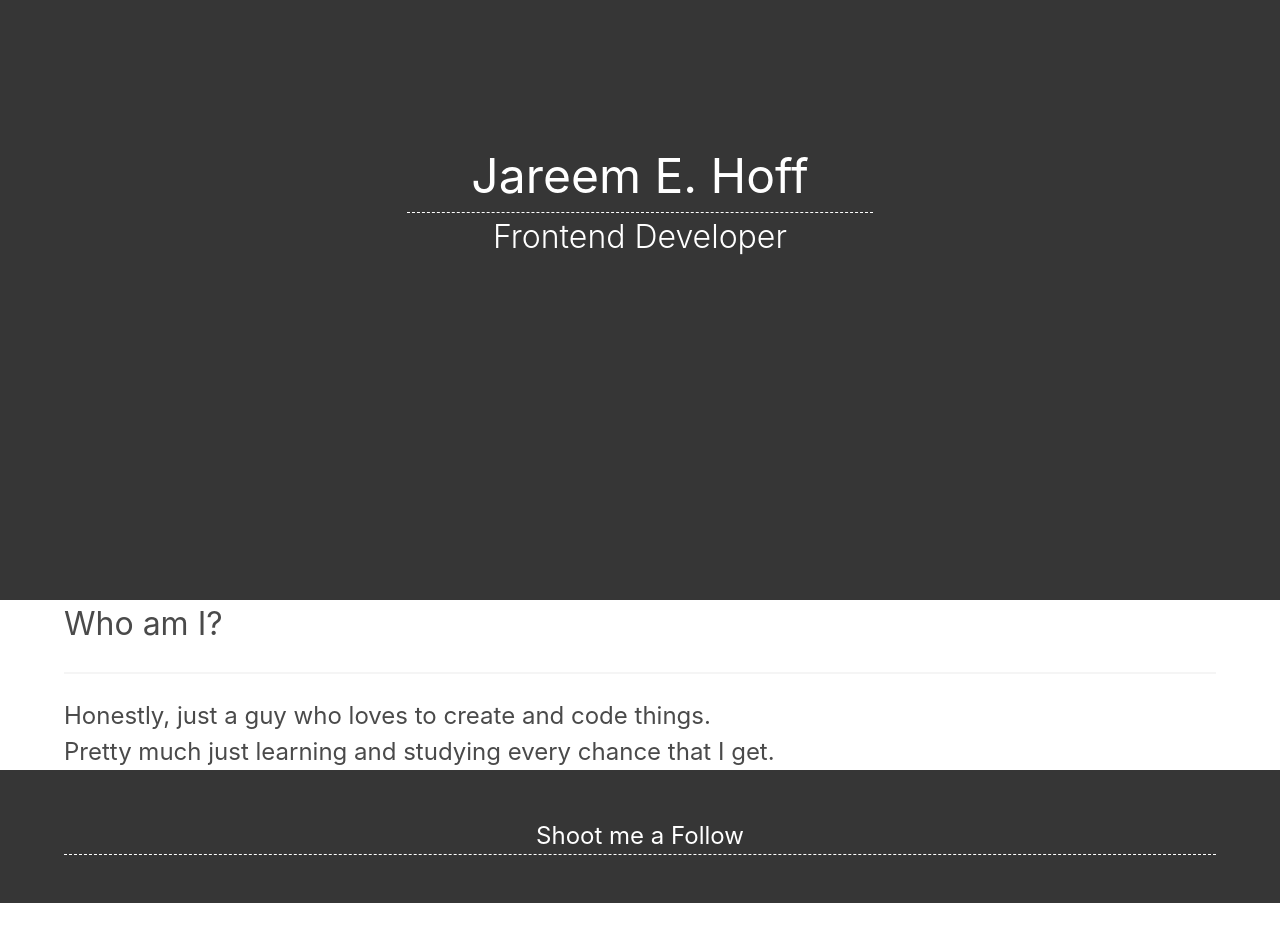
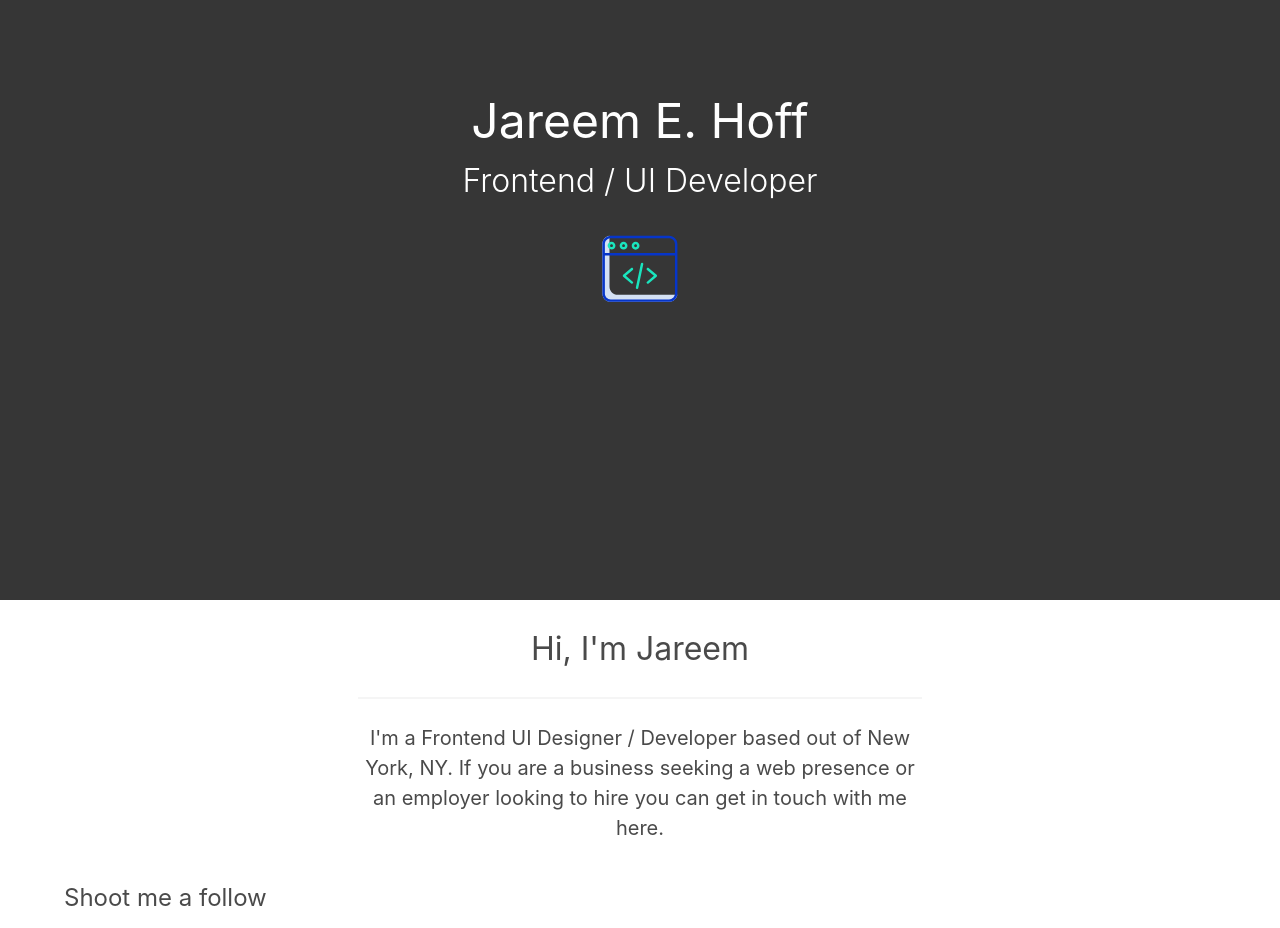
Before and after one commit to 12jihan/portfo, an Angular app: page /home in a window 1280 px wide. Shown: the part 200-1128 px from the top of the page. Before the commit the page ends 1103 px from the top, so only its background shows below. Built offline with nearby package versions, Linux system fonts and the light colour scheme.

Commit message:
THIS THE EARLY MORNING COMMIT

```diff
--- a/src/app/components/homepage/homepage.component.html
+++ b/src/app/components/homepage/homepage.component.html
@@ -1,21 +1,28 @@
-<div class="hero is-fullheight is-dark">
+<section>
+  <div class="hero is-fullheight is-dark">
     <div class="hero-body">
       <div class="container has-text-centered">
-        <div class="columns is-centered">
+        <div class="columns is-multiline">
 
-          <div class="column is-5">
+
+          <div class="column is-12">
             <h1 class="is-size-1 has-text-weight-normal has-text-centereds">Jareem E. Hoff</h1>
 
             <!--
               Use type js to make this do some funky stuff
             -->
-            <h2 class="is-size-3 has-text-weight-light">Frontend Developer</h2>
+            <h2 class="is-size-3 has-text-weight-light">Frontend / UI Developer</h2>
+          </div>
+
+          <div class="column is-12 ui-icon">
+            <img src="../../../assets/icons/web-programming.svg" style="height: auto; width: 80px;">
           </div>
 
         </div>
       </div>
     </div>
   </div>
+</section>
 
 <!--
   come back to this when you're ready to fix it ... mnaybe put it in it's own component
@@ -30,23 +37,25 @@
 
 </div> -->
 
-<div class="container">
+<section class="mtb-1 container">
+  <div class="columns is-multiline is-centered">
+
+    <div class="column is-6 has-text-centered">
+      <h1 class="is-size-3">Hi, I'm Jareem</h1>
+      <hr>
+      <p class="is-size-5">I'm a Frontend UI Designer / Developer based out of New York, NY. If you are a business
+        seeking a web presence or an employer looking to hire you can get in touch with me here.</p>
+    </div>
+
+  </div>
+</section>
+
+<section class="container">
   <div class="columns is-multiline">
 
     <div class="column is-12">
-      <h1 class="is-size-3">Who am I?</h1>
-      <hr>
-      <p class="is-size-4">Honestly, just a guy who loves to create and code things.</p>
-      <p class="is-size-4">Pretty much just learning and studying every chance that I get.</p>
+      <p class="is-size-4">Shoot me a follow</p>
     </div>
 
   </div>
-</div>
-
-<div class="hero is-dark">
-  <div class="hero-body">
-    <div class="container has-text-centered">
-      <h1 class="is-size-4">Shoot me a Follow</h1>
-    </div>
-  </div>
-</div>
+</section>
--- a/src/app/components/homepage/homepage.component.scss
+++ b/src/app/components/homepage/homepage.component.scss
@@ -1,41 +1,4 @@
-div.hero-body {
-    h1 {
-        border-bottom: dashed white 1px;
-    }
+.mtb-1 {
+    margin-top: 25px;
+    margin-bottom: 25px;
 }
-
-
-
-
-
-
-// div.conX {
-//     height: 100vh;
-//     width: auto;
-
-//     background:  url(../../../assets/images/SVG/bg-image.svg) no-repeat;
-//     background-size: cover;
-//     padding-bottom: 1000px;
-
-//     #leftImg {
-//         position: relative;
-//         top: 350px;
-//         left: 100px;
-//         height: auto;
-//         width: 600px;
-
-//         h1 {
-//             z-index: 10;
-//             position: absolute;
-//             top: 150px;
-//             left: 25%;
-//             text-align: center;
-//             border-bottom: solid white
-//         }
-
-//         img {
-//             z-index: 4;
-//         }
-
-//     }
-// }
--- a/src/app/components/navbar/navbar.component.html
+++ b/src/app/components/navbar/navbar.component.html
@@ -1,4 +1,4 @@
-<nav class="navbar is-darky is-fixed-top" role="navigation" aria-label="main navigation">
+<nav class="navbar is-dark is-fixed-top" role="navigation" aria-label="main navigation">
   <div class="container">
     <div class="navbar-brand">
       <a routerLink="/home" class="navbar-item">
```
Also changed, not shown: src/assets/icons/web-programming.svg (added).
